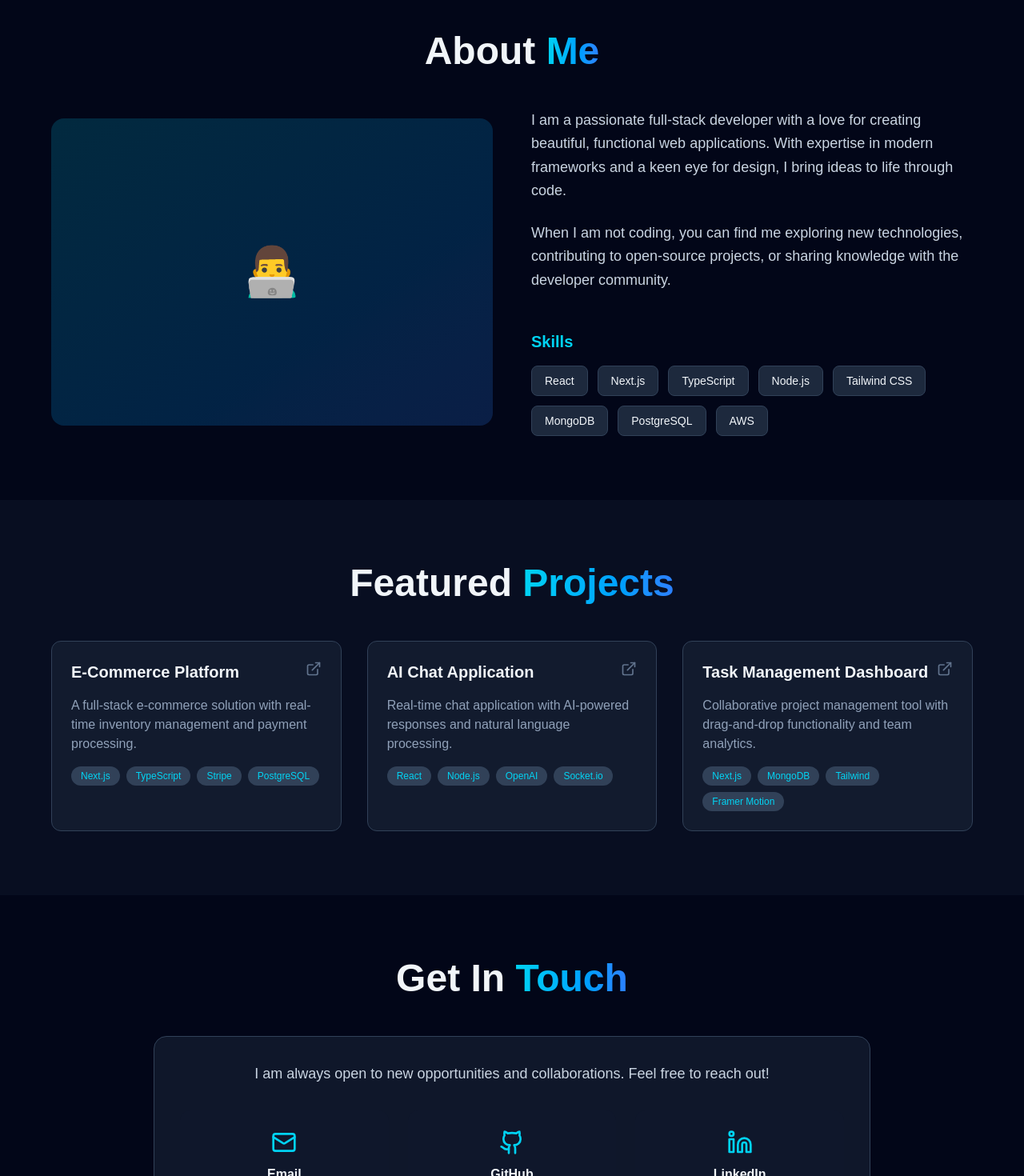
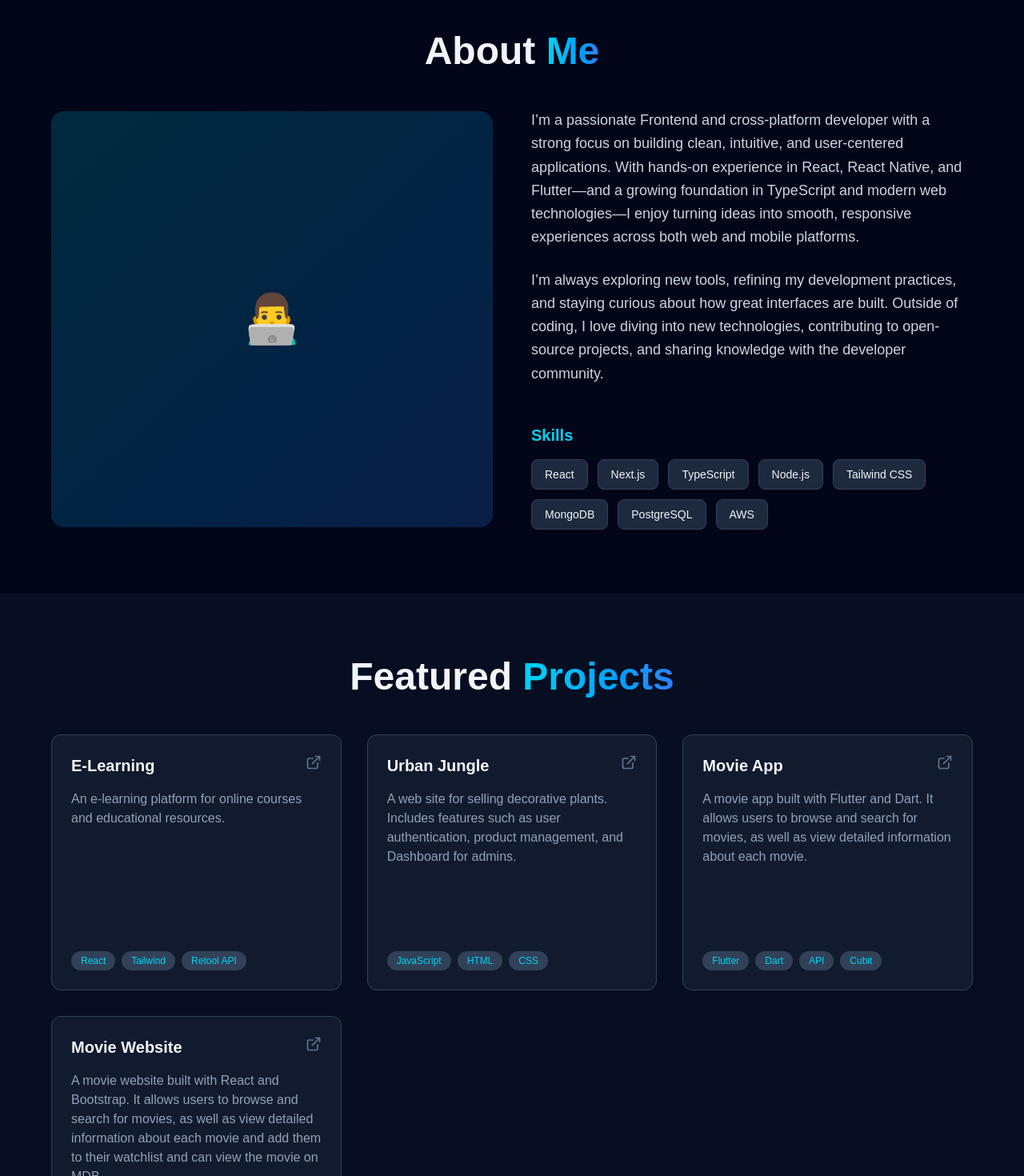
Before and after one commit to Mustafa1Mohamed/mustafa-mohamed-portofolio, a Next.js app: page / in a window 1280 px wide. Shown: the part 840-2310 px from the top of the page at 80% size. Built offline with nearby package versions, Linux system fonts and the light colour scheme.

Commit message:
edit footer and add some projects

```diff
--- a/components/layout/Footer.tsx
+++ b/components/layout/Footer.tsx
@@ -6,8 +6,7 @@ export default function Footer() {
     <footer className="py-8 px-6 border-t border-slate-800">
       <div className="max-w-6xl mx-auto text-center text-slate-400">
         <p>
-          © {new Date().getFullYear()} Your Name. Built with Next.js & Framer
-          Motion.
+          © {new Date().getFullYear()} Mustafa Mohamed Frontend Developer.
         </p>
       </div>
     </footer>
--- a/components/sections/About.tsx
+++ b/components/sections/About.tsx
@@ -29,7 +29,7 @@ export default function About() {
               viewport={{ once: true }}
               transition={{ delay: 0.2 }}
             >
-              <div className="w-full h-96 bg-gradient-to-br from-cyan-500/20 to-blue-500/20 rounded-2xl flex items-center justify-center text-6xl">
+              <div className="w-full h-130 bg-linear-to-br from-cyan-500/20 to-blue-500/20 rounded-2xl flex items-center justify-center text-6xl">
                 👨‍💻
               </div>
             </motion.div>
@@ -42,14 +42,18 @@ export default function About() {
               className="space-y-6"
             >
               <p className="text-slate-300 text-lg leading-relaxed">
-                I am a passionate full-stack developer with a love for creating
-                beautiful, functional web applications. With expertise in modern
-                frameworks and a keen eye for design, I bring ideas to life
-                through code.
+                I’m a passionate Frontend and cross-platform developer with a
+                strong focus on building clean, intuitive, and user-centered
+                applications. With hands-on experience in React, React Native,
+                and Flutter—and a growing foundation in TypeScript and modern
+                web technologies—I enjoy turning ideas into smooth, responsive
+                experiences across both web and mobile platforms.
               </p>
               <p className="text-slate-300 text-lg leading-relaxed">
-                When I am not coding, you can find me exploring new technologies,
-                contributing to open-source projects, or sharing knowledge with
+                I’m always exploring new tools, refining my development
+                practices, and staying curious about how great interfaces are
+                built. Outside of coding, I love diving into new technologies,
+                contributing to open-source projects, and sharing knowledge with
                 the developer community.
               </p>
 
--- a/components/sections/Hero.tsx
+++ b/components/sections/Hero.tsx
@@ -35,7 +35,7 @@ export default function Hero() {
           transition={{ delay: 0.4 }}
           className="text-xl md:text-2xl text-slate-400 mb-8"
         >
-          Full Stack Developer & Creative Problem Solver
+          Frontend & Mobile Developer
         </motion.p>
 
         <motion.div
--- a/components/sections/Projects.tsx
+++ b/components/sections/Projects.tsx
@@ -16,7 +16,7 @@ export default function ProjectsSection() {
           className="text-4xl md:text-5xl font-bold mb-12 text-center"
         >
           Featured{" "}
-          <span className="bg-gradient-to-r from-cyan-400 to-blue-500 bg-clip-text text-transparent">
+          <span className="bg-linear-to-r from-cyan-400 to-blue-500 bg-clip-text text-transparent">
             Projects
           </span>
         </motion.h2>
--- a/components/ui/ProjectCard.tsx
+++ b/components/ui/ProjectCard.tsx
@@ -1,13 +1,16 @@
-'use client';
+"use client";
 import { motion } from "framer-motion";
 import { ExternalLink } from "lucide-react";
+import Link from "next/link";
 
 export interface Project {
   title: string;
   description: string;
   tech: string[];
   link: string;
+  video?: string;
 }
+
 export default function ProjectCard({
   project,
   i,
@@ -16,13 +19,15 @@ export default function ProjectCard({
   i: number;
 }) {
   return (
+    <Link href={project.link} target="_blank">
       <motion.div
         initial={{ opacity: 0, y: 50 }}
         whileInView={{ opacity: 1, y: 0 }}
         viewport={{ once: true }}
         transition={{ delay: i * 0.2 }}
         whileHover={{ y: -8 }}
-      className="bg-slate-800/50 rounded-xl p-6 border border-slate-700 hover:border-cyan-500 transition-all cursor-pointer group"
+        className="bg-slate-800/50 rounded-xl p-6 border border-slate-700 hover:border-cyan-500
+                   transition-all cursor-pointer group min-h-[320px] flex flex-col"
       >
         <div className="flex justify-between items-start mb-4">
           <h3 className="text-xl font-semibold group-hover:text-cyan-400 transition-colors">
@@ -34,7 +39,7 @@ export default function ProjectCard({
           />
         </div>
 
-      <p className="text-slate-400 mb-4">{project.description}</p>
+        <p className="text-slate-400 mb-4 flex-grow">{project.description}</p>
 
         <div className="flex flex-wrap gap-2">
           {project.tech.map((t) => (
@@ -47,5 +52,6 @@ export default function ProjectCard({
           ))}
         </div>
       </motion.div>
+    </Link>
   );
 }
--- a/data/projects.ts
+++ b/data/projects.ts
@@ -2,21 +2,27 @@ import { Project } from "@/components/ui/ProjectCard";
 
 export const projects: Project[] = [
   {
-    title: "E-Commerce Platform",
-    description: "A full-stack e-commerce solution with real-time inventory management and payment processing.",
-    tech: ["Next.js", "TypeScript", "Stripe", "PostgreSQL"],
-    link: "#",
+    title: "E-Learning",
+    description: "An e-learning platform for online courses and educational resources.",
+    tech: ["React", "Tailwind", "Retool API"],
+    link: "https://github.com/Mustafa1Mohamed/E-learning",
   },
   {
-    title: "AI Chat Application",
-    description: "Real-time chat application with AI-powered responses and natural language processing.",
-    tech: ["React", "Node.js", "OpenAI", "Socket.io"],
-    link: "#",
+    title: "Urban Jungle",
+    description: "A web site for selling decorative plants. Includes features such as user authentication, product management, and Dashboard for admins.",
+    tech: ["JavaScript", "HTML", "CSS"],
+    link: "https://urban-jungle-co.vercel.app/index.html",
   },
   {
-    title: "Task Management Dashboard",
-    description: "Collaborative project management tool with drag-and-drop functionality and team analytics.",
-    tech: ["Next.js", "MongoDB", "Tailwind", "Framer Motion"],
-    link: "#",
+    title: "Movie App",
+    description: "A movie app built with Flutter and Dart. It allows users to browse and search for movies, as well as view detailed information about each movie.",
+    tech: ["Flutter", "Dart", "API","Cubit"],
+    link: "https://github.com/Mustafa1Mohamed/movie_flutter_project",
   },
+  {
+    title: "Movie Website",
+    description: "A movie website built with React and Bootstrap. It allows users to browse and search for movies, as well as view detailed information about each movie and add them to their watchlist and can view the movie on MDB.",
+    tech: ["React", "Bootstrap", "MDB API","Redux"],
+    link: "https://movie-blob.netlify.app/",
+  }
 ];
```
Also changed, not shown: public/WhatsApp Image 2025-06-18 at 15.39.35_c87f001b.jpg (added). Lines whose indentation alone changed are shown as unchanged.
